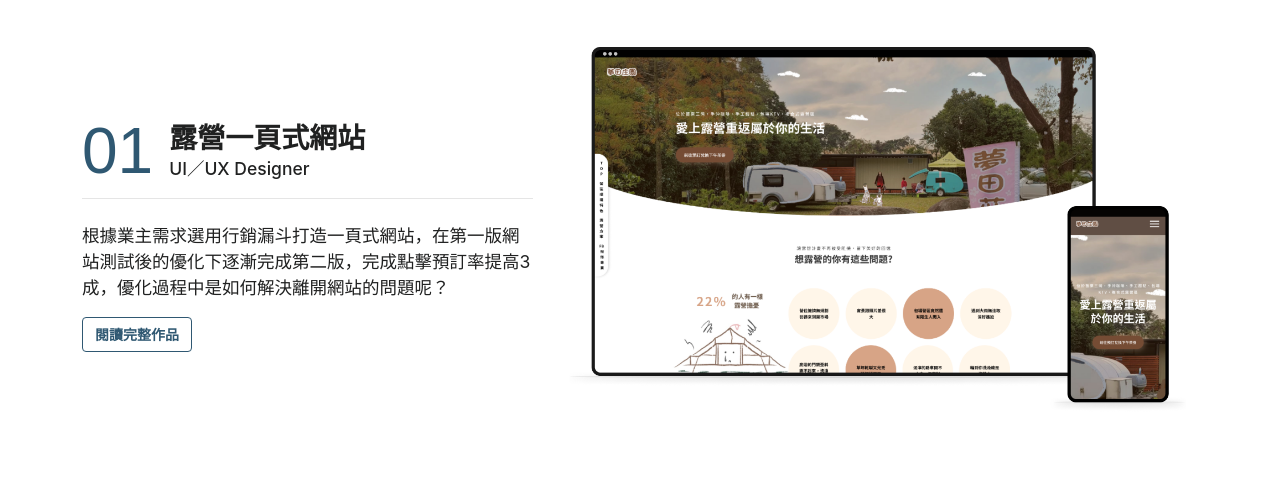
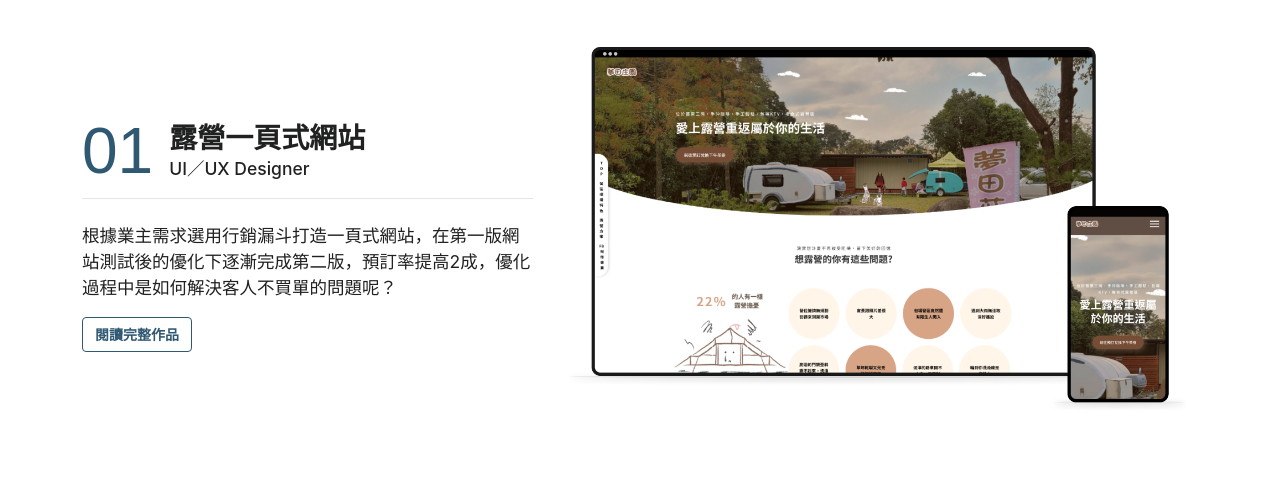
Before and after one commit to TaiwanTaipeiDiana/DianaNEW, a plain HTML site: page index.html in a window 1280 px wide. Shown: the part 726-1230 px from the top of the page. Drawn offline with nearby package versions, Linux system fonts and the light colour scheme; a web font is replaced by a local one.

Commit message:
Add files via upload

```diff
--- a/index.html
+++ b/index.html
@@ -181,7 +181,7 @@
               <h5 class="lh-1">UI／UX Designer</h5>
             </div>
           </div>
-          <p class="fs-5">根據業主需求選用行銷漏斗打造一頁式網站，在第一版網站測試後的優化下逐漸完成第二版，完成點擊預訂率提高3成，優化過程中是如何解決離開網站的問題呢？
+          <p class="fs-5">根據業主需求選用行銷漏斗打造一頁式網站，在第一版網站測試後的優化下逐漸完成第二版，預訂率提高2成，優化過程中是如何解決客人不買單的問題呢？
           </p>
           <a href="https://www.behance.net/gallery/139544725/_?tracking_source=for_you_feed_user_published"
             target="_blank" class="btn btn-outline-primary2 fw-bold fs-6 " role="button">閱讀完整作品</a>
```
